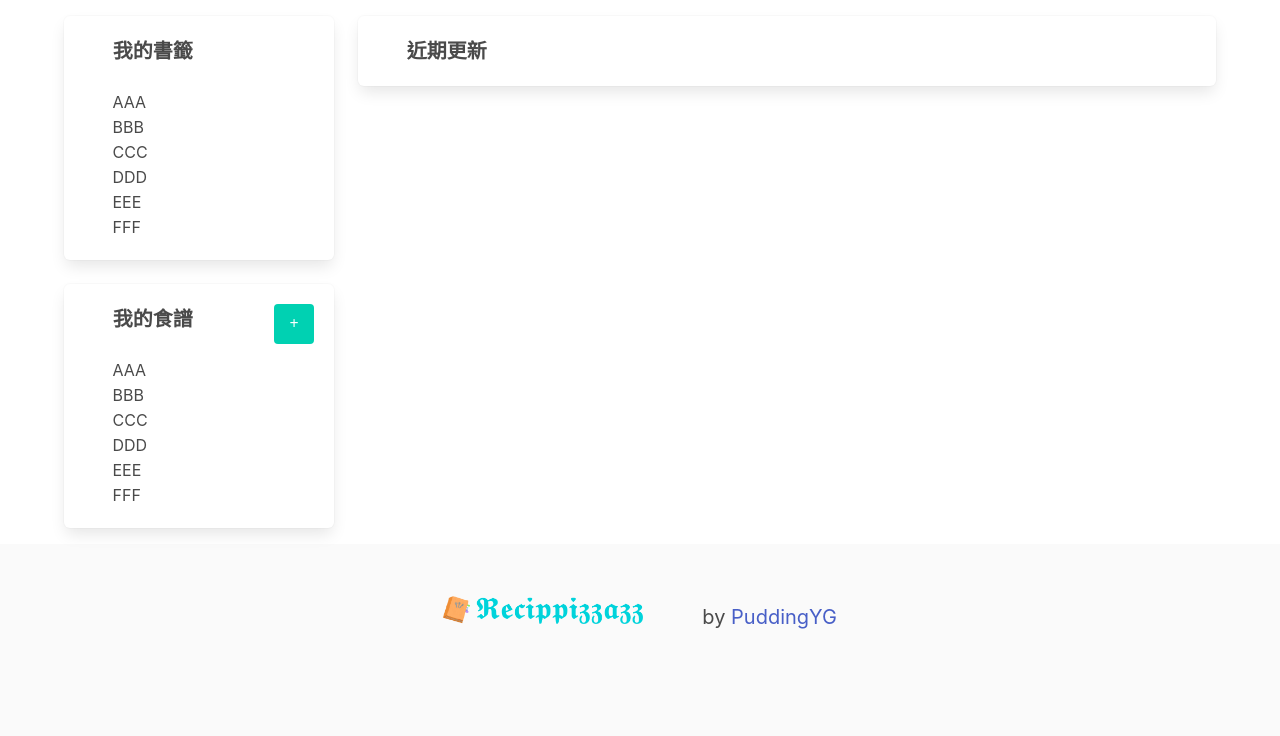
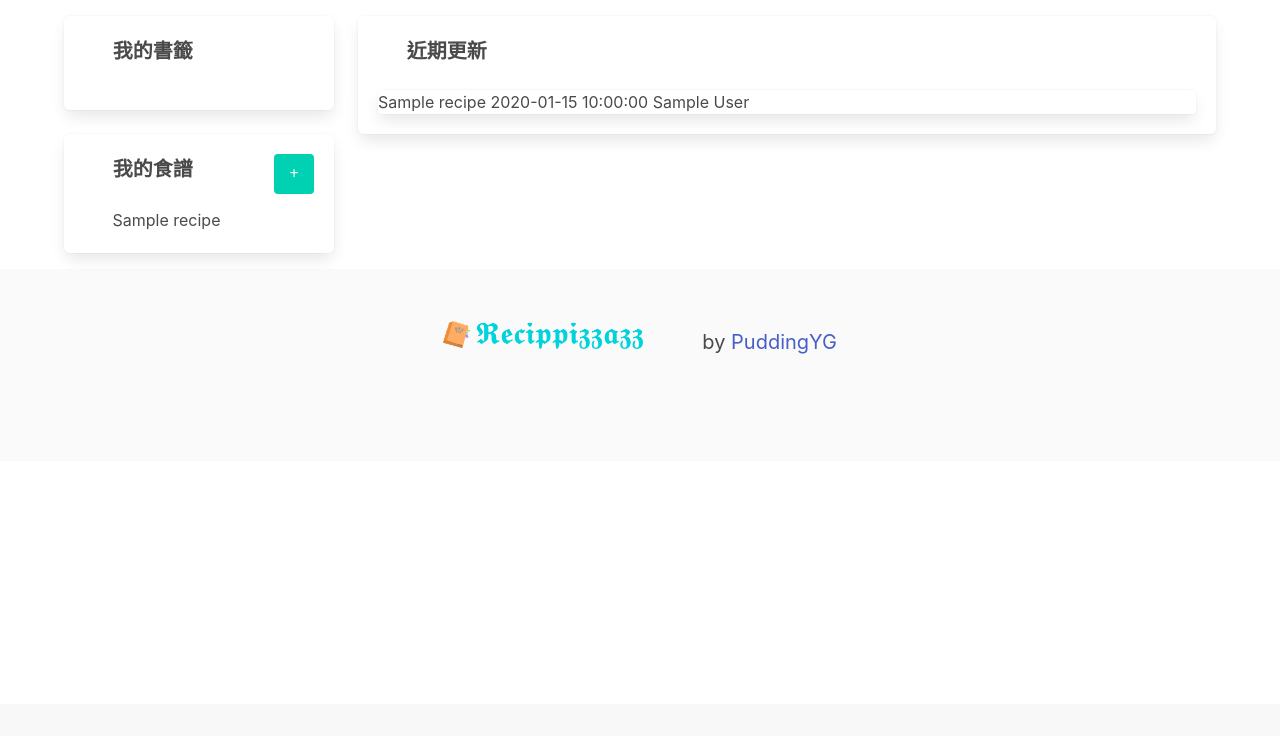
Before and after one commit to pudding0803/ReciPizzazz, a Flask app: page / in a window 1280 px wide. Shown: the part 96-832 px from the top of the page. After the commit the page ends 450 px from the top, so only its background shows below. Run offline with Flask 3, Linux system fonts and the light colour scheme; a user stored in the database is signed in; tables that the repository leaves empty hold one stand-in row (values such as "Sample post"); some libraries are stand-ins or nearby versions; some web fonts are replaced.

Commit message:
show recipes in home page

```diff
--- a/app.py
+++ b/app.py
@@ -63,8 +63,14 @@ def load_user_from_request(request):
 
 @app.route('/')
 def index():
-    recipes = ['AAA', 'BBB', 'CCC', 'DDD', 'EEE', 'FFF']
-    return render_template('pages/index.html', recipes=recipes)
+    public_recipes = Recipe.query.filter_by(public=True).join(User).order_by(Recipe.created_at.desc()).all()
+    self_recipes = Recipe.query.filter_by(user_id=current_user.id).all() if current_user.is_authenticated else []
+    return render_template(
+        'pages/index.html',
+        public_recipes=public_recipes,
+        self_recipes=self_recipes,
+        bookmark_recipes=[]
+    )
 
 
 @app.route('/signup', methods=['GET', 'POST'])
--- a/models.py
+++ b/models.py
@@ -1,6 +1,8 @@
 from flask_login import UserMixin
 from flask_sqlalchemy import SQLAlchemy
 from datetime import datetime
+
+from sqlalchemy.orm import relationship
 
 db = SQLAlchemy()
 
@@ -13,6 +15,8 @@ class User(UserMixin, db.Model):
     password = db.Column(db.String(110), nullable=False)
     name = db.Column(db.String(50), nullable=False)
     created_at = db.Column(db.DateTime, nullable=False, default=datetime.utcnow)
+
+    recipes = relationship("Recipe", backref="user")
 
 
 class Recipe(db.Model):
--- a/templates/pages/index.html
+++ b/templates/pages/index.html
@@ -12,12 +12,12 @@
                         <span>我的書籤</span>
                     </p>
                     <ul>
-                        {% for recipe in recipes %}
+                        {% for recipe in bookmark_recipes %}
                             <li>
                                 <span class="icon">
                                     <i class="fa-solid fa-scroll"></i>
                                 </span>
-                                <span>{{ recipe }}</span>
+                                <span>{{ recipe.title }}</span>
                             </li>
                         {% endfor %}
                     </ul>
@@ -37,12 +37,12 @@
                         </a>
                     </div>
                     <ul>
-                        {% for recipe in recipes %}
+                        {% for recipe in self_recipes %}
                             <li>
                                 <span class="icon">
                                     <i class="fa-solid fa-scroll"></i>
                                 </span>
-                                <span>{{ recipe }}</span>
+                                <span>{{ recipe.title }}</span>
                             </li>
                         {% endfor %}
                     </ul>
@@ -57,6 +57,13 @@
                     </span>
                     <span>近期更新</span>
                 </p>
+                {% for recipe in public_recipes %}
+                    <div class="card">
+                        {{ recipe.title }}
+                        {{ recipe.created_at }}
+                        {{ recipe.user.name }}
+                    </div>
+                {% endfor %}
             </div>
         </div>
     </div>
```
